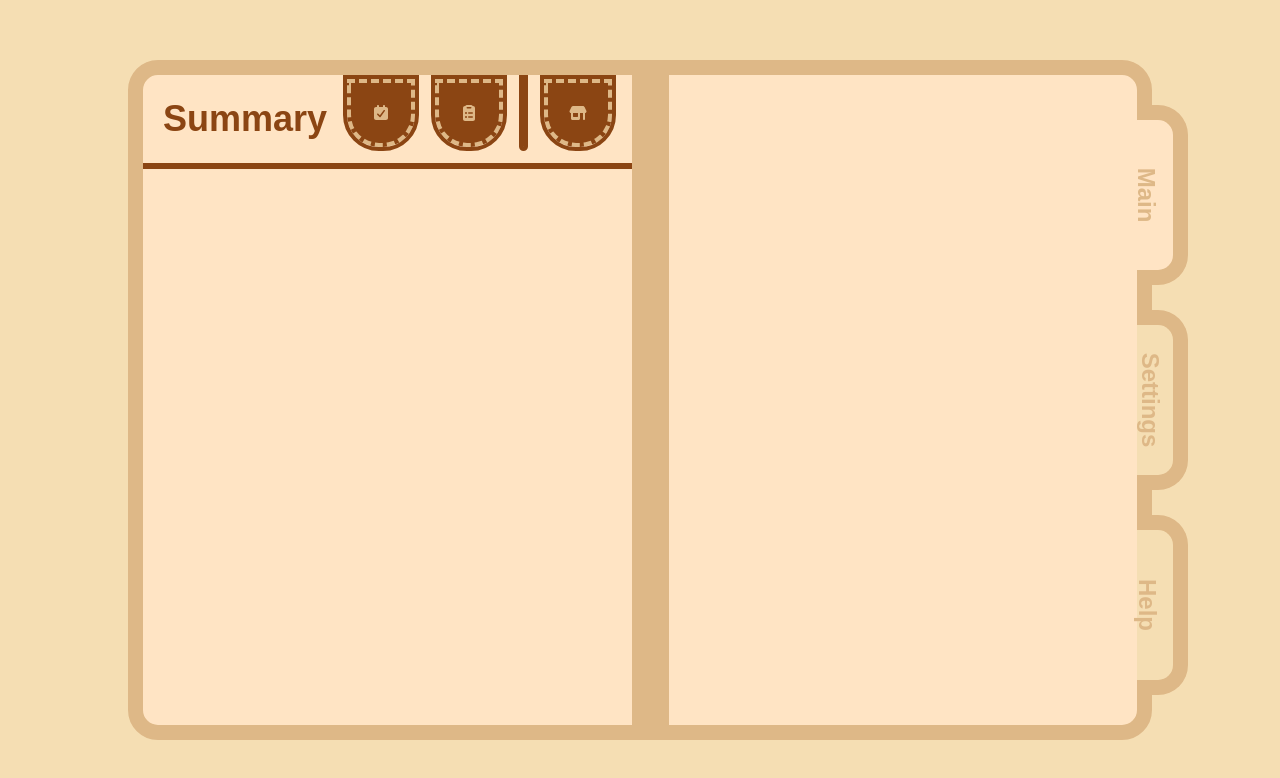
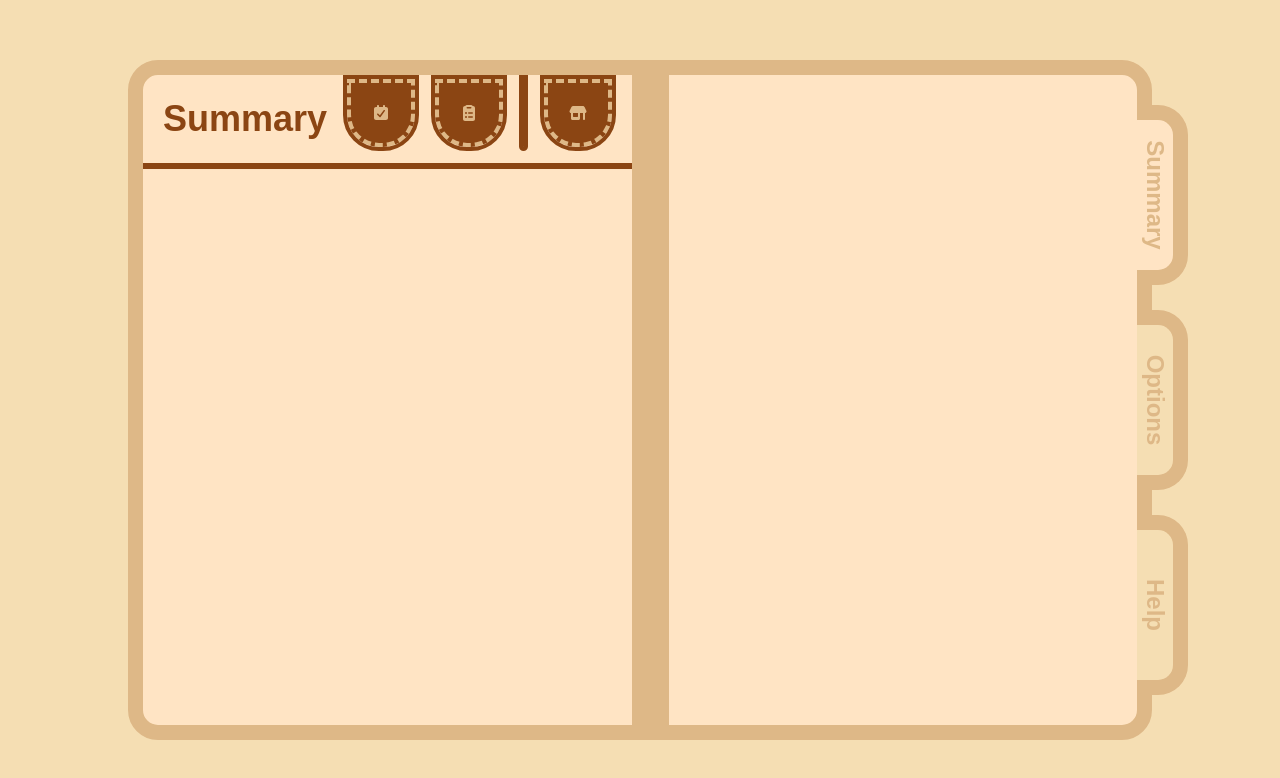
Before and after one commit to ConstintCreations/Vana, a Next.js app: page / in a window 1280 px wide. Shown: the top 778 px of the page. Built offline with nearby package versions, Linux system fonts and the light colour scheme.

Commit message:
Tab button centering

```diff
--- a/src/app/page.tsx
+++ b/src/app/page.tsx
@@ -27,14 +27,14 @@ export default function Home() {
           <div className="bg-burlywood w-[8%] h-full"></div>
           <div className="page-right page">
             <div className="flex flex-col h-[75vh] top-[12.5vh] fixed left-[calc(90vw-15px)] gap-[2vh] w-[4vw] justify-around align-end">
-              <div className="cursor-pointer w-full h-[30%] bg-bisque rounded-tr-[30px] rounded-br-[30px] border-burlywood border-r-15 border-t-15 border-b-15 flex justify-end items-center flex-nowrap">
-                <p className="rotate-90 text-burlywood font-bold text-2xl">Main</p>
+              <div className="cursor-pointer w-full h-[30%] bg-bisque rounded-tr-[30px] rounded-br-[30px] border-burlywood border-r-15 border-t-15 border-b-15 flex justify-center items-center flex-nowrap">
+                <p className="rotate-90 text-nowrap text-burlywood font-bold text-2xl">Summary</p>
               </div>
-              <div className="cursor-pointer w-full h-[30%] bg-wheat rounded-tr-[30px] rounded-br-[30px] border-burlywood border-r-15 border-t-15 border-b-15 flex justify-end items-center">
-                <p className="rotate-90 text-burlywood font-bold text-2xl -mr-6">Settings</p>
+              <div className="cursor-pointer w-full h-[30%] bg-wheat rounded-tr-[30px] rounded-br-[30px] border-burlywood border-r-15 border-t-15 border-b-15 flex justify-center items-center">
+                <p className="rotate-90 text-nowrap text-burlywood font-bold text-2xl">Options</p>
               </div>
-              <div className="cursor-pointer w-full h-[30%] bg-wheat rounded-tr-[30px] rounded-br-[30px] border-burlywood border-r-15 border-t-15 border-b-15 flex justify-end items-center">
-                <p className="rotate-90 text-burlywood font-bold text-2xl">Help</p>
+              <div className="cursor-pointer w-full h-[30%] bg-wheat rounded-tr-[30px] rounded-br-[30px] border-burlywood border-r-15 border-t-15 border-b-15 flex justify-center items-center">
+                <p className="rotate-90 text-nowrap text-burlywood font-bold text-2xl">Help</p>
               </div>
             </div>
           </div>
```
